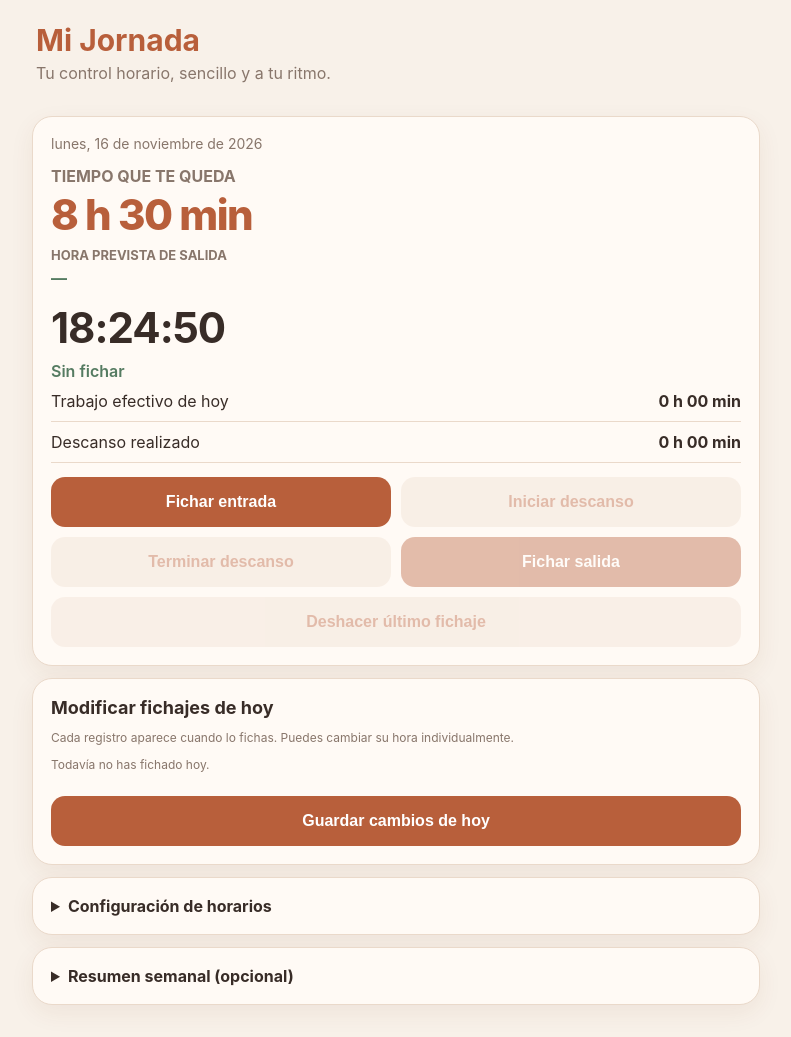
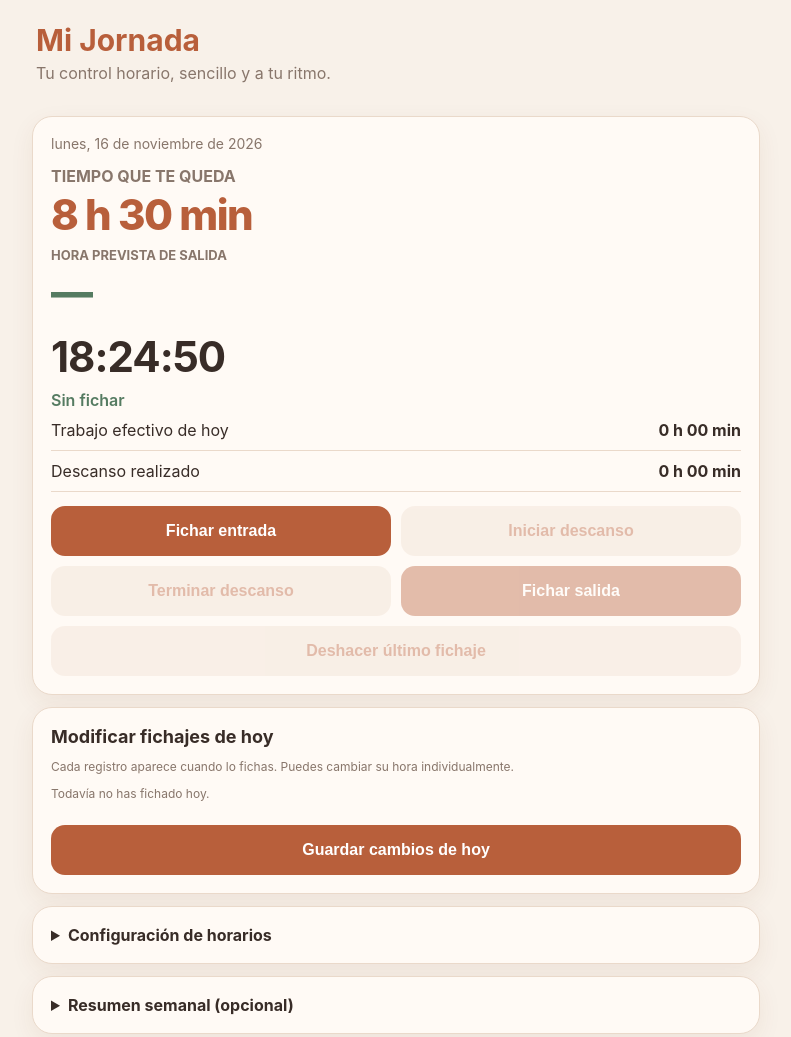
Before and after one commit to endeavor39/mi-jornada, a plain HTML site: page index.html in a window 1280 px wide. Shown: the whole page, without its empty margins (244-1035 px from the left). Drawn offline with Linux system fonts and the light colour scheme.

Commit message:
Igualar tamaño del contador y mantener hora de salida en verde

```diff
--- a/index.html
+++ b/index.html
@@ -11,7 +11,7 @@
 </head>
 <body>
 <header><h1>Mi Jornada</h1><p>Tu control horario, sencillo y a tu ritmo.</p></header>
-<section class="card" id="mainCard"><div class="today" id="today"></div><div class="muted" style="margin-top:14px;font-weight:650">TIEMPO QUE TE QUEDA</div><div id="remaining" style="font-size:42px;line-height:1.15;font-weight:800;letter-spacing:-1.5px;color:var(--accent);margin:5px 0 8px">—</div><div class="muted" style="font-size:13px;font-weight:650">HORA PREVISTA DE SALIDA</div><div id="finishTime" style="font-size:16px;font-weight:700;color:var(--green);margin:5px 0 14px">—</div><div class="clock" id="clock">--:--:--</div><div class="status" id="status">Sin fichar</div><div class="row"><span>Trabajo efectivo de hoy</span><strong id="worked">0 h 00 min</strong></div><div class="row"><span>Descanso realizado</span><strong id="breaks">0 min</strong></div><div class="grid" style="margin-top:14px"><button class="btn" id="in">Fichar entrada</button><button class="btn secondary" id="break">Iniciar descanso</button><button class="btn secondary" id="back">Terminar descanso</button><button class="btn" id="out">Fichar salida</button></div><div class="actions" style="margin-top:10px"><button class="btn secondary" id="undo">Deshacer último fichaje</button></div></section>
+<section class="card" id="mainCard"><div class="today" id="today"></div><div class="muted" style="margin-top:14px;font-weight:650">TIEMPO QUE TE QUEDA</div><div id="remaining" style="font-size:42px;line-height:1.15;font-weight:800;letter-spacing:-1.5px;color:var(--accent);margin:5px 0 8px">—</div><div class="muted" style="font-size:13px;font-weight:650">HORA PREVISTA DE SALIDA</div><div id="finishTime" style="font-size:42px;line-height:1.15;font-weight:800;letter-spacing:-1.5px;color:var(--green);margin:5px 0 14px">—</div><div class="clock" id="clock">--:--:--</div><div class="status" id="status">Sin fichar</div><div class="row"><span>Trabajo efectivo de hoy</span><strong id="worked">0 h 00 min</strong></div><div class="row"><span>Descanso realizado</span><strong id="breaks">0 min</strong></div><div class="grid" style="margin-top:14px"><button class="btn" id="in">Fichar entrada</button><button class="btn secondary" id="break">Iniciar descanso</button><button class="btn secondary" id="back">Terminar descanso</button><button class="btn" id="out">Fichar salida</button></div><div class="actions" style="margin-top:10px"><button class="btn secondary" id="undo">Deshacer último fichaje</button></div></section>
 <section class="card"><h2 class="section-title">Modificar fichajes de hoy</h2><p class="tiny">Cada registro aparece cuando lo fichas. Puedes cambiar su hora individualmente.</p><div id="todayEvents"></div><button class="btn" id="saveEdit" style="margin-top:12px;width:100%">Guardar cambios de hoy</button></section>
 <section class="card"><details><summary>Configuración de horarios</summary><p class="tiny">Horas de trabajo efectivo y descanso incluido por día.</p><div id="settings"></div><button class="btn" id="saveSettings" style="width:100%;margin-top:12px">Guardar horarios</button></details></section>
 <section class="card"><details><summary>Resumen semanal (opcional)</summary><div id="week" class="weekdays" style="margin-top:12px"></div></details></section>
```
